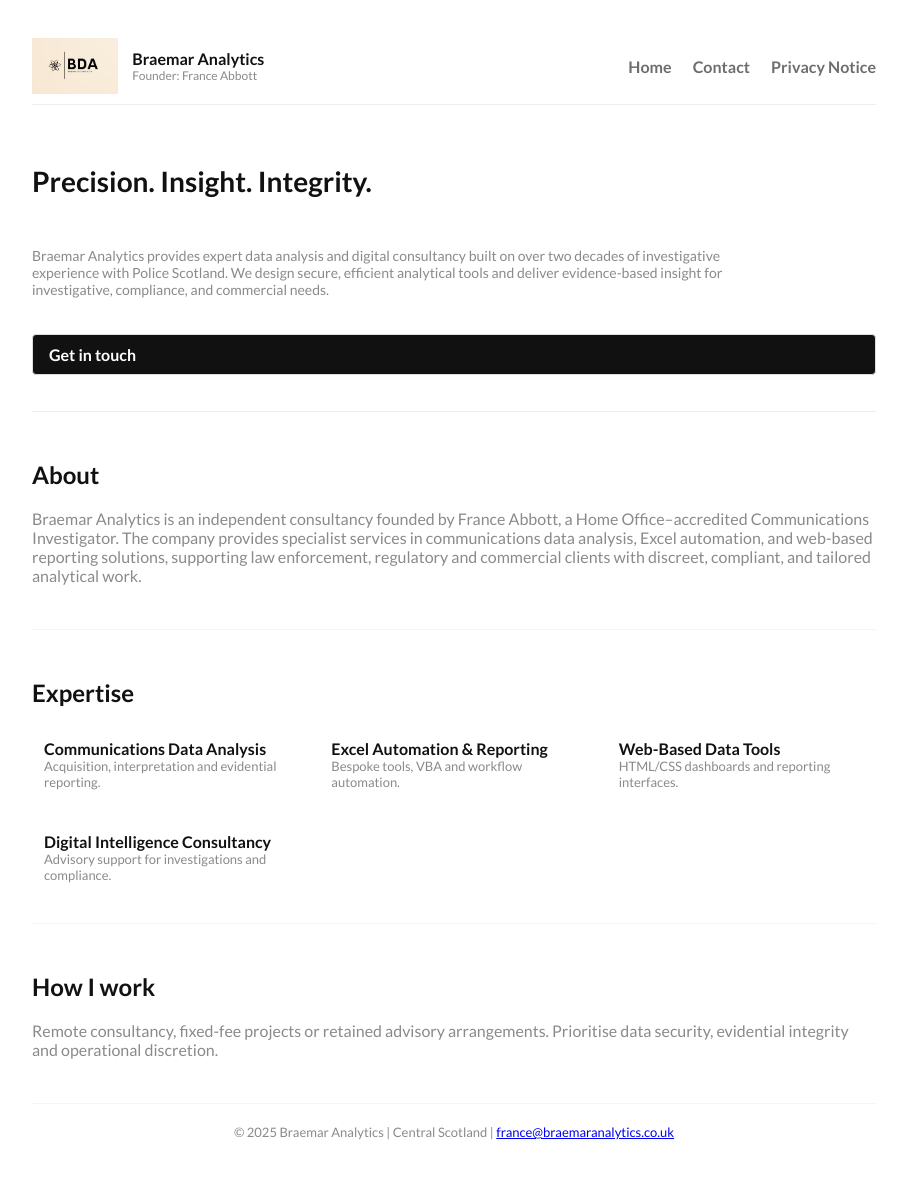
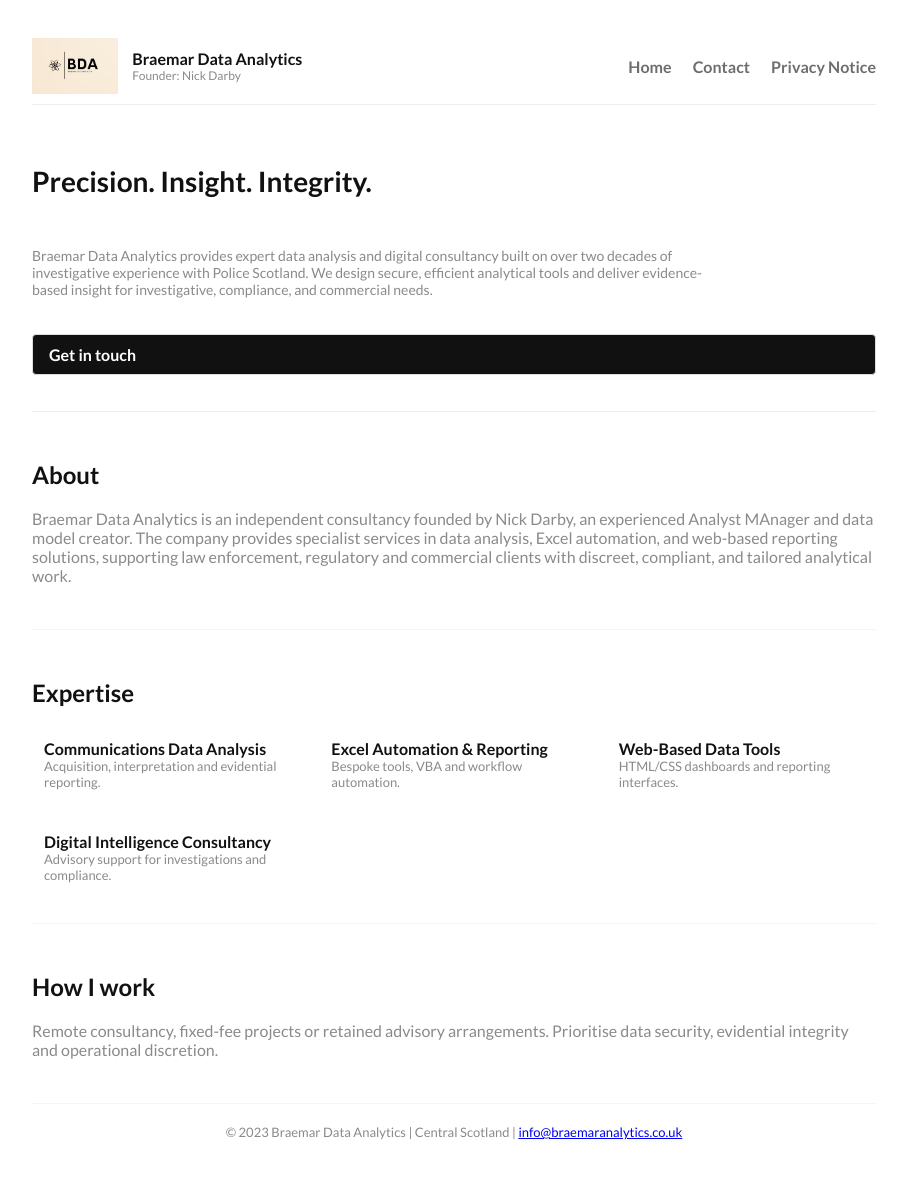
Before and after one commit to ndarby61/braemaranalytics, a plain HTML site: page index.html in a window 1280 px wide. Shown: the whole page, without its empty margins (186-1093 px from the left). Drawn offline with Linux system fonts and the light colour scheme.

Commit message:
Add files via upload

```diff
--- a/index.html
+++ b/index.html
@@ -4,17 +4,17 @@
 <head>
   <meta charset="utf-8">
   <meta name="viewport" content="width=device-width,initial-scale=1">
-  <title>Braemar Analytics — Precision. Insight. Integrity.</title>
+  <title>Braemar Data Analytics — Precision. Insight. Integrity.</title>
   <link rel="stylesheet" href="styles.css">
 </head>
 <body>
   <div class="container">
     <header class="header">
       <div class="logo">
-        <img src="logo.jpeg" alt="Braemar Analytics logo">
+        <img src="logo.jpeg" alt="Braemar Data Analytics logo">
         <div>
-          <div style="font-weight:700">Braemar Analytics</div>
-          <div style="font-size:12px;color:#8a8a8a">Founder: France Abbott</div>
+          <div style="font-weight:700">Braemar Data Analytics</div>
+          <div style="font-size:12px;color:#8a8a8a">Founder: Nick Darby</div>
         </div>
       </div>
       <nav class="nav">
@@ -27,13 +27,13 @@
     <main>
       <section class="hero">
         <h1 class="h-title">Precision. Insight. Integrity.</h1>
-        <p class="h-sub">Braemar Analytics provides expert data analysis and digital consultancy built on over two decades of investigative experience with Police Scotland. We design secure, efficient analytical tools and deliver evidence-based insight for investigative, compliance, and commercial needs.</p>
+        <p class="h-sub">Braemar Data Analytics provides expert data analysis and digital consultancy built on over two decades of investigative experience with Police Scotland. We design secure, efficient analytical tools and deliver evidence-based insight for investigative, compliance, and commercial needs.</p>
         <a class="cta" href="contact.html">Get in touch</a>
       </section>
 
       <section class="section">
         <h2>About</h2>
-        <p style="color:var(--muted)">Braemar Analytics is an independent consultancy founded by France Abbott, a Home Office–accredited Communications Investigator. The company provides specialist services in communications data analysis, Excel automation, and web-based reporting solutions, supporting law enforcement, regulatory and commercial clients with discreet, compliant, and tailored analytical work.</p>
+        <p style="color:var(--muted)">Braemar Data Analytics is an independent consultancy founded by Nick Darby, an experienced Analyst MAnager and data model creator. The company provides specialist services in data analysis, Excel automation, and web-based reporting solutions, supporting law enforcement, regulatory and commercial clients with discreet, compliant, and tailored analytical work.</p>
       </section>
 
       <section class="section">
@@ -53,7 +53,7 @@
     </main>
 
     <footer class="footer">
-      © 2025 Braemar Analytics | Central Scotland | <a href="mailto:france@braemaranalytics.co.uk">france@braemaranalytics.co.uk</a>
+      © 2023 Braemar Data Analytics | Central Scotland | <a href="mailto:info@braemaranalytics.co.uk">info@braemaranalytics.co.uk</a>
     </footer>
   </div>
 </body>
```
